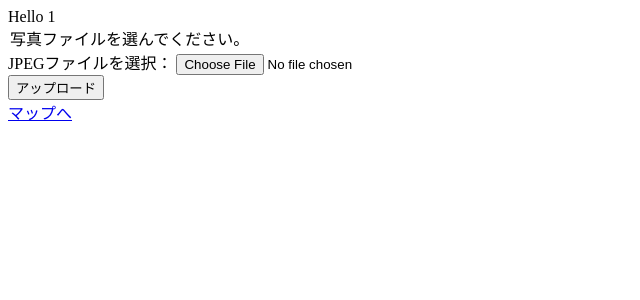
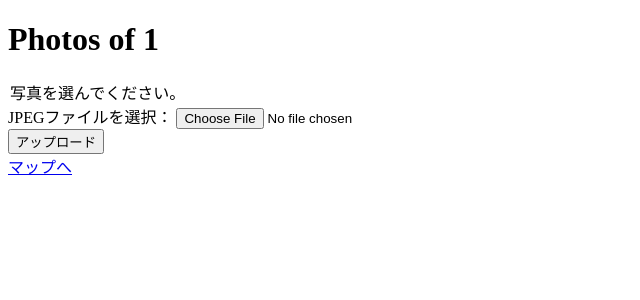
Before and after one commit to koyamal/japanmap_picstorage, a Flask app: page /prefecture/1 in a window 1280 px wide. Shown: the top 300 px of the page, without its empty margins (0-640 px from the left). Run offline with Flask 2, Linux system fonts and the light colour scheme; data that the repository does not hold is empty.

Commit message:
Change style

```diff
--- a/templates/hello_pref.html
+++ b/templates/hello_pref.html
@@ -2,11 +2,12 @@
 <html lang="en">
 <head>
     <meta charset="UTF-8">
+    <link rel="stylesheet" href="../static/style.css">
     <title>{{prefName}}</title>
 </head>
 <body>
 <div>
-    <p1>Hello {{ prefName }}</p1>
+    <h1 class="top">Photos of {{ prefName }}</h1>
 </div>
 {% for i in pictures %}
 <div>
@@ -18,7 +19,7 @@
 {% endfor %}
 <div>
     <form action="/upload/try" method="POST" enctype="multipart/form-data">
-        <legend>写真ファイルを選んでください。</legend>
+        <legend>写真を選んでください。</legend>
         <div>
             <label for="upfile">JPEGファイルを選択：</label>
             <input type="file" name="upfile" id="upfile">
```
Also changed, not shown: static/style.css (added).
